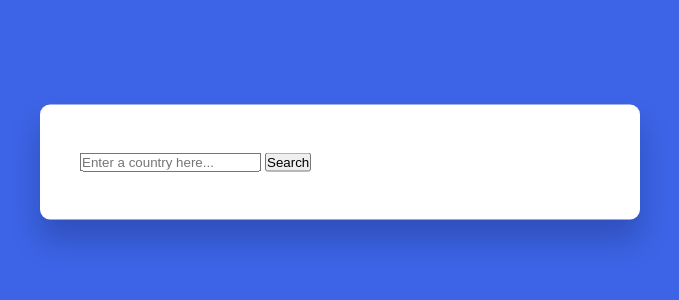
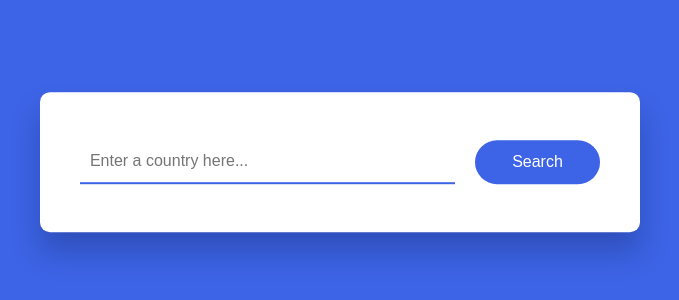
Before and after one commit to Naibaf93/Country-Guide-app-, a plain HTML site: page index.html in a window 1280 px wide. Shown: the part 238-538 px from the top of the page, without its empty margins (300-979 px from the left). Drawn offline with Linux system fonts and the light colour scheme.

Commit message:
estilos input y boton

```diff
--- a/css/style.css
+++ b/css/style.css
@@ -1,3 +1,8 @@
+/* Variables */
+:root{
+    --color-principal: #3d64e6;
+    --color-white: #ffffff;
+}
 * {
     padding: 0;
     margin: 0;
@@ -5,11 +10,11 @@
 }
 
 body{
-    background-color: #3d64e6;
+    background-color: var(--color-principal);
 }
 
 .container{
-    background-color: #ffffff;
+    background-color: var(--color-white);
     width: 80vw;
     max-width: 37.5em;
     padding: 3em 2.5em;
@@ -20,3 +25,27 @@ body{
     border-radius: 0.62em;
     box-shadow: 0 1.25em 1.8em rgba(8, 21, 65, 0.25);
 }
+
+.search-wrapper{
+    display: grid;
+    grid-template-columns: 9fr 3fr;
+    gap: 1.25em;
+}
+
+.search-wrapper button{
+    font-size: 1em;
+    background-color: var(--color-principal);
+    color: var(--color-white);
+    padding: 0.8em 0;
+    border: none;
+    border-radius: 1.5em;
+}
+
+.search-wrapper input{
+    font-size: 1em;
+    padding: 0 0.62em;
+    border: none;
+    border-bottom: 2px solid var(--color-principal);
+    outline: none;
+    color: #222a43;
+}
```
